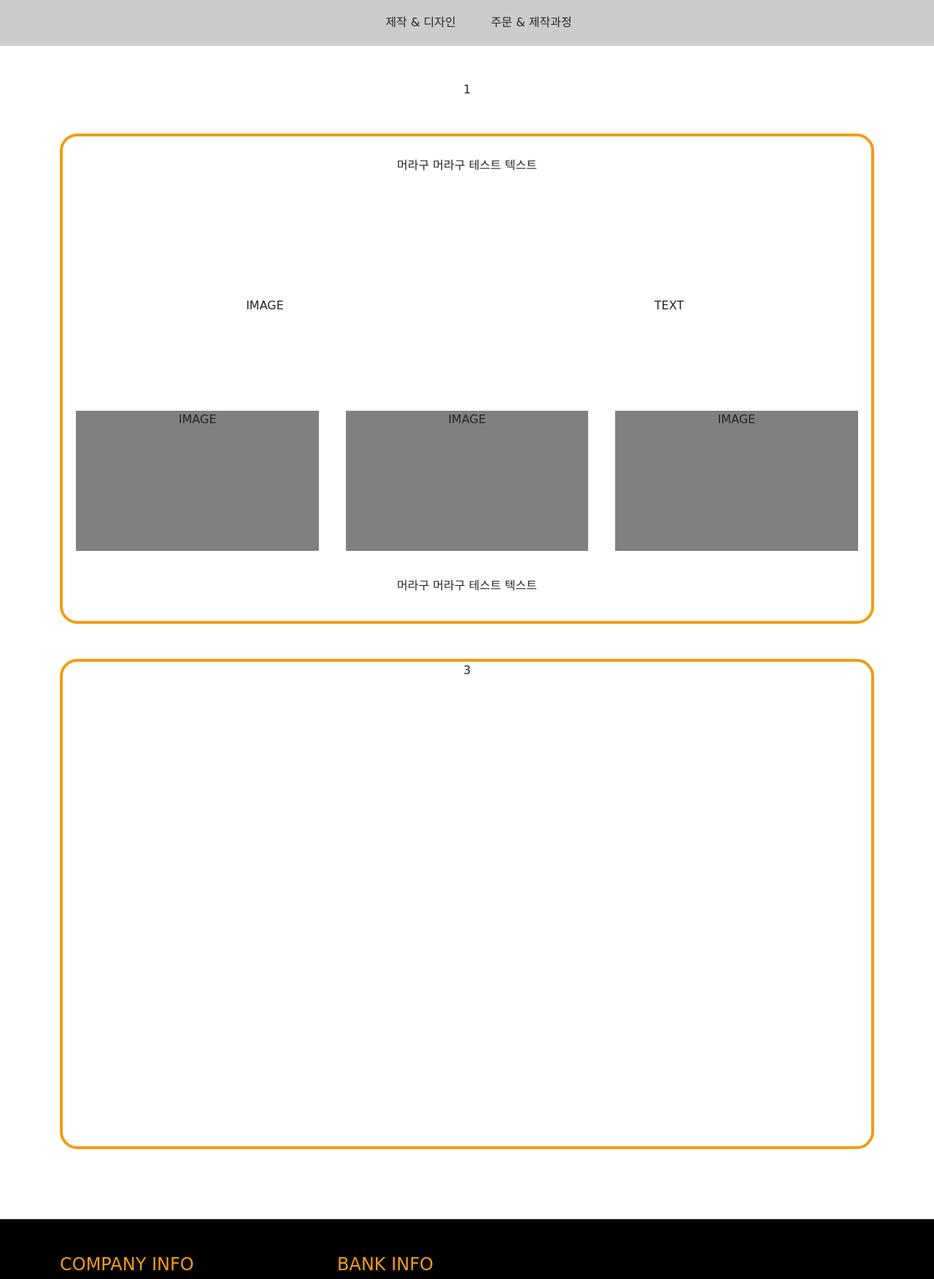
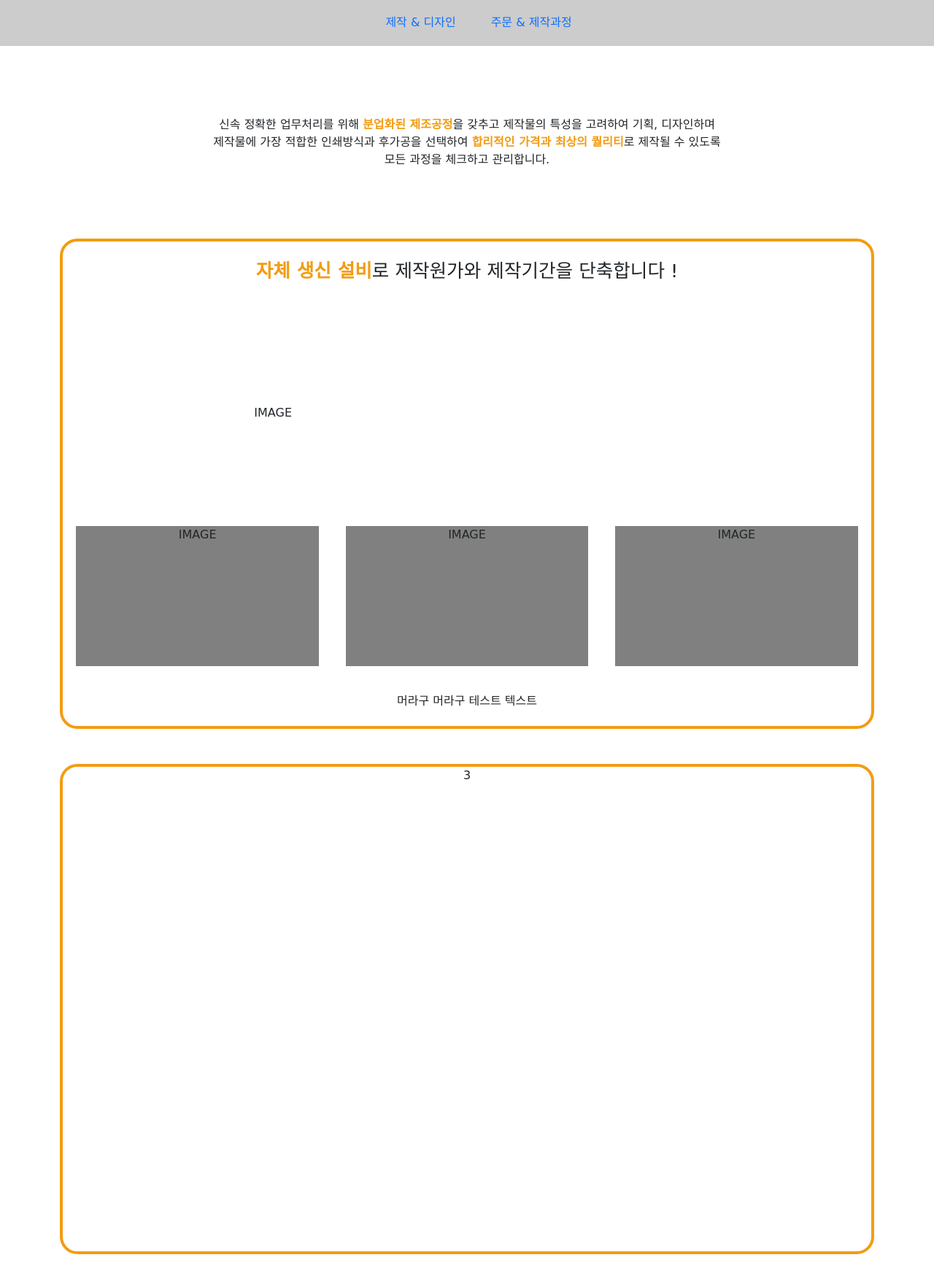
Before and after one commit to 4leaf-njm/DJ_MODUBOX_project, a Django app: template core/templates/core/design.html in a window 1280 px wide. Shown: the part 401-2154 px from the top of the page at 73% size. Run offline with Django 3.2, Linux system fonts and the light colour scheme; the template is opened without the code that fills it, so the values that code supplies are empty; parts of the project's set-up code (start-up, migrations or seed data) failed here and were passed over; some libraries are stand-ins or nearby versions; some web fonts are replaced.

Commit message:
change header

```diff
--- a/core/templates/core/design.html
+++ b/core/templates/core/design.html
@@ -5,13 +5,27 @@
 <!--  -->
 {% include 'snippets/sub_banner.html' with img_source="https://i.pinimg.com/originals/60/a5/14/60a5141b683add6729fa6eaae3477b21.jpg" menu="제작안내" %}
 
-<section class="container text-center mt-5" >
-    <div class="mb-5">1</div>
+<section class="container text-center mt-5">
+  <div class="design_desc">
+    <div>
+      신속 정확한 업무처리를 위해 <span>분업화된 제조공정</span>을 갖추고
+      제작물의 특성을 고려하여 기획, 디자인하며
+    </div>
+    <div>
+      제작물에 가장 적합한 인쇄방식과 후가공을 선택하여
+      <span>합리적인 가격과 최상의 퀄리티</span>로 제작될 수 있도록
+    </div>
+    <div>모든 과정을 체크하고 관리합니다.</div>
+  </div>
   <div class="design_box mb-5">
-        <div class="mb-2 design_box_1">머라구 머라구 테스트 텍스트</div>
+    <div class="mb-2 design_box_1">
+        <span>자체 생신 설비</span>로 제작원가와 제작기간을 단축합니다 !
+    </div>
     <div class="design_box_2">
       <div>IMAGE</div>
-            <div>TEXT</div>
+      <div class="design_box_2_right">
+
+      </div>
     </div>
     <div class="mb-2 design_box_3">
       <div>IMAGE</div>
@@ -23,5 +37,4 @@
   <div class="design_box mb-5">3</div>
 </section>
 
-
 {% endblock content %}
--- a/static/js/makeHeader.js
+++ b/static/js/makeHeader.js
@@ -5,7 +5,6 @@
       { name: "맞춤박스", link: "/product/intro/1" },
       { name: "쇼핑백 ", link: "/product/intro/2" },
       { name: "행택 ", link: "/product/intro/3" },
-      { name: "겔러리 ", link: "#" },
     ],
   },
   {
@@ -27,7 +26,7 @@
 
 const menu_nav = document.getElementById("menu_nav");
 
-menu_list.map((menu) => {
+menu_list.map((menu ,idx) => {
   const li_tag = document.createElement("li");
   li_tag.className = "";
   li_tag.innerText = menu.name;
@@ -47,7 +46,26 @@
   li_tag.appendChild(div_tag);
 
   menu_nav.appendChild(li_tag);
+
+
+  if(idx === menu_list.length - 1) {
+    const li_tag = document.createElement("li");
+    const a_tag = document.createElement("a");
+    a_tag.className = "subMenuBox__menu";
+    a_tag.href = "#";
+    a_tag.innerText = "겔러리";
+
+    li_tag.appendChild(a_tag);
+    menu_nav.appendChild(li_tag);
+  }
 });
+
+
+
+
+
+
+
 
 // Action Controller
 const toggleMobileHeader = (flag) => {
--- a/static/styles/base.css
+++ b/static/styles/base.css
@@ -60,8 +60,11 @@
 }
 
 a {
-  text-decoration: none;
-  color: inherit;
+  text-decoration: none !important;
+}
+
+a:hover {
+  text-decoration: none !important;
 }
 
 @media screen and (max-width: 500px) {
--- a/static/styles/design.css
+++ b/static/styles/design.css
@@ -1,14 +1,12 @@
-
 .design_box {
-    width : 100%;
+  width: 100%;
   height: 42rem;
 
   border-radius: 1.5rem;
   border: 4.5px solid var(--theme);
 }
 
-
-.design_box div{
+.design_box div {
   width: 100%;
 }
 
@@ -21,19 +19,40 @@
 }
 
 .design_box .design_box_1 {
-    height:5rem;
+  height: 5rem;
+  font-size : 1.6rem;
+  display: flex;
+  flex-direction: row;
+}
 
+.design_box .design_box_1 span {
+    font-weight: 700;
+    color : var(--theme);
 }
 
 .design_box .design_box_2 {
   height: 18rem;
-
+  margin : 0.7rem;
   display: flex;
   flex-direction: row;
-
 }
 
+.design_box .design_box_2 .design_box_2_right div {
+    width : 100%;
+    font-size : 0.9rem;
+}
 
+.design_box .design_box_2 .design_box_2_right_strong{
+    display: flex;
+    flex-direction: row;
+}
+
+.design_box .design_box_2 .design_box_2_right .design_box_2_right_strong > span {
+    font-weight: 700;
+    color : var(--theme);
+    display: inline;
+    font-size: 1rem;
+}
 
 .design_box .design_box_3 {
   height: 12rem;
@@ -42,7 +61,6 @@
   flex-direction: row;
   justify-content: space-around;
 }
-
 
 .design_box .design_box_2 div {
   width: 50%;
@@ -54,7 +72,6 @@
   justify-content: center;
 }
 
-
 .design_box .design_box_3 div {
   width: 30%;
   height: 100%;
@@ -63,10 +80,18 @@
   flex-direction: column;
   align-items: center;
 
-
   background-color: grey;
 }
 
 .design_box .design_box_4 {
-    height:5rem;
+  height: 5rem;
 }
+
+.design_desc {
+  margin: 6rem 0;
+}
+
+.design_desc div span {
+    font-weight: 700;
+    color : var(--theme);
+}
--- a/static/styles/footer.css
+++ b/static/styles/footer.css
@@ -3,7 +3,7 @@
   padding: 3rem 0;
   background-color: var(--black);
   color: var(--white);
-  font-size: 0.8rem;
+  font-size: 0.9rem;
 }
 
 .footer_info {
--- a/static/styles/header.css
+++ b/static/styles/header.css
@@ -12,8 +12,11 @@
 }
 
 .main_header a {
-  text-decoration: none;
+  color : #fff;
+
 }
+
+
 
 .main_header .menu_nav {
   height: 100%;
@@ -25,6 +28,7 @@
 
   margin: 0 1rem;
 }
+
 
 .main_header .menu_nav li {
   list-style: none;
--- a/templates/footer.html
+++ b/templates/footer.html
@@ -19,6 +19,8 @@
           src="https://blog.kakaocdn.net/dn/qAwyo/btqyWLbmOAD/9eqyPAko6fuK9ycDeAcYrk/img.jpg"
           alt="bank_logo"
         />
+        <div>1002-982-010204</div>
+        <div>예금주 : 이윤하(모두박스)</div>
       </div>
       <div class="col-xs-12 col-sm-4 footer_info">
         <a class="header_logo" href="{% url 'core:home' %}">
--- a/templates/header.html
+++ b/templates/header.html
@@ -12,7 +12,10 @@
     {% endfor %}
   </a>
 
-  <ul class="menu_nav" id="menu_nav"></ul>
+  <ul class="menu_nav" id="menu_nav">
+  </ul>
+
+
 
   <div class="menu_nav_right">
     <a href="#">LOGIN</a>
```
Lines whose indentation alone changed are shown as unchanged.
